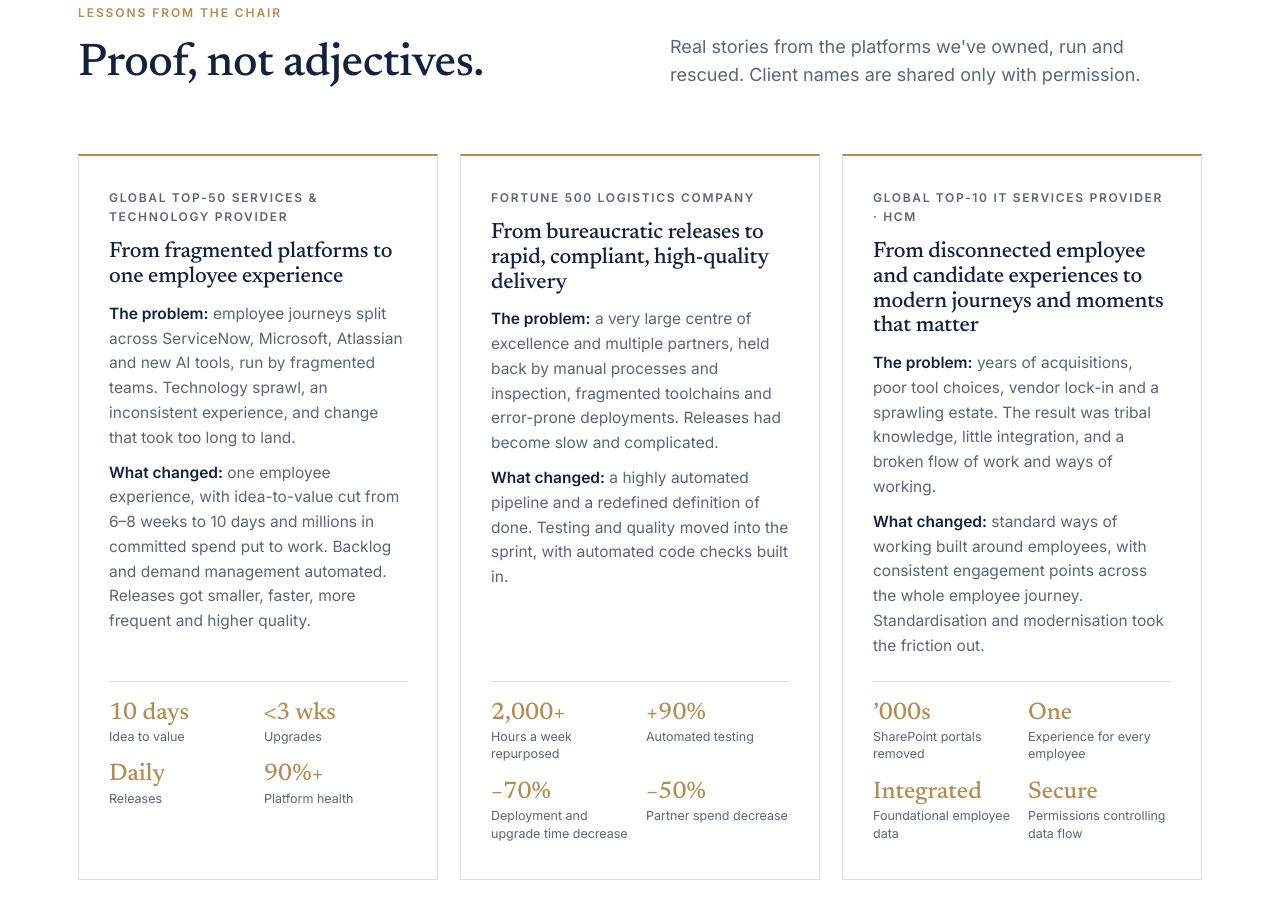
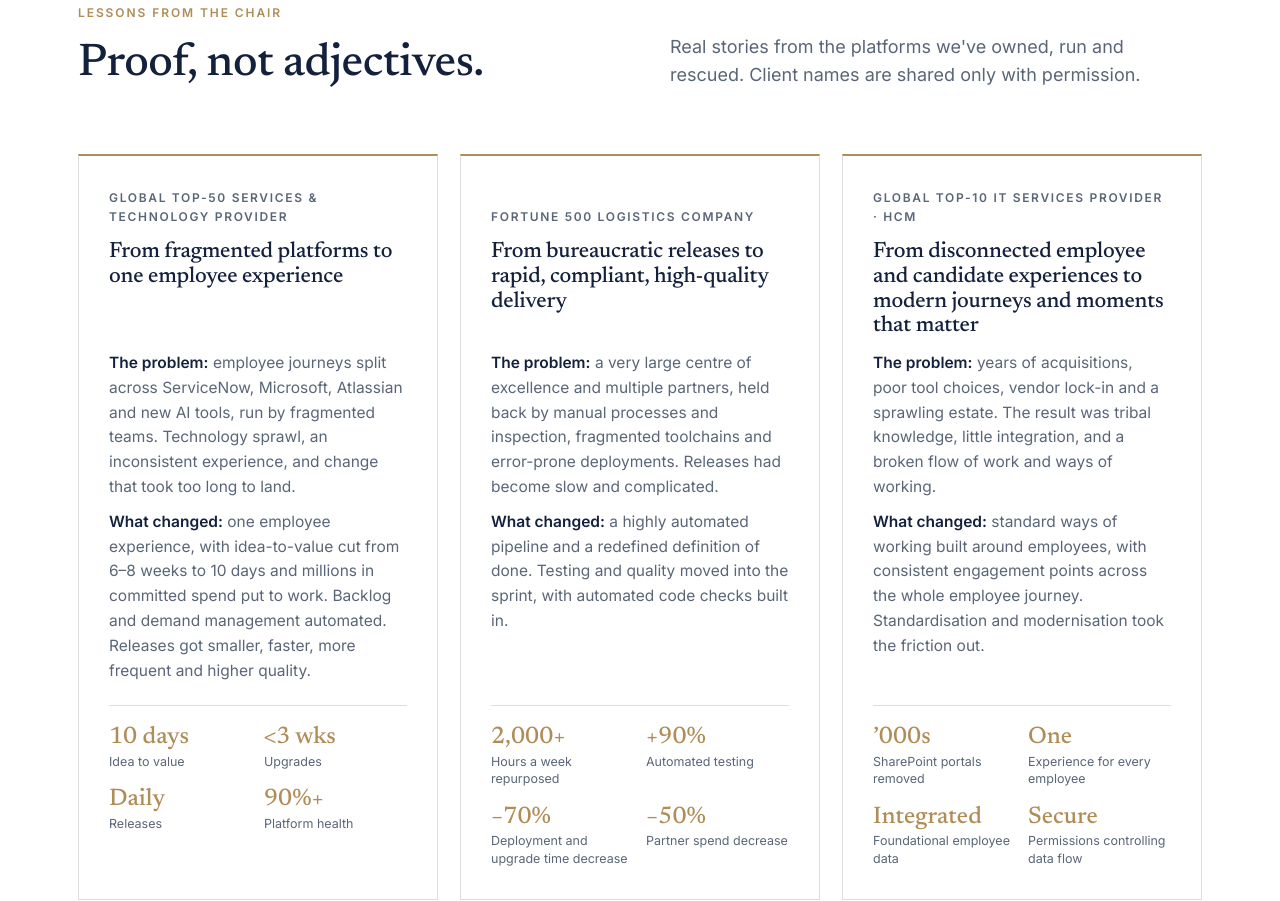
Before and after one commit to cpope2973/stemson, a plain HTML site: page index.html in a window 1280 px wide. Shown: the part 7457-8358 px from the top of the page. Drawn offline with Linux system fonts and the light colour scheme.

Commit message:
Align headlines, story text and metrics across proof cards
Co-Authored-By: Claude Opus 5.5 <noreply@anthropic.com>
Claude-Session: https://claude.ai/code/session_01K5tmf4xXhuyE7jqAgmvMkW

```diff
--- a/index.html
+++ b/index.html
@@ -195,6 +195,12 @@
   .proof .stats span{display:block;margin-top:2px;font-size:12.5px;line-height:1.4;color:var(--slate)}
   .proof .result{margin-top:20px;padding-top:16px;border-top:1px solid var(--line);font-family:var(--serif);font-size:20px;color:var(--brass)}
 
+  @media (min-width:981px){@supports (grid-template-rows:subgrid){
+    .proof-grid{grid-template-rows:repeat(5,auto);row-gap:0}
+    .proof.real{display:grid;grid-row:span 5;grid-template-rows:subgrid;row-gap:0}
+    .proof.real .meta{align-self:end}
+    .proof.real .stats{min-height:0;margin-top:0;align-self:start}
+  }}
   /* ---------- People ---------- */
   .people-grid{display:grid;grid-template-columns:1fr;gap:28px}
   .person{display:grid;grid-template-columns:240px minmax(0,640px);gap:48px;align-items:center;border-top:2px solid var(--navy);padding-top:36px}
```
